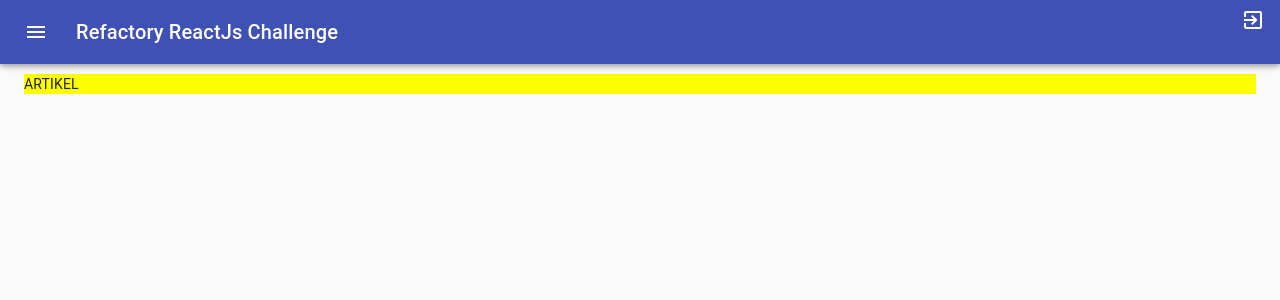
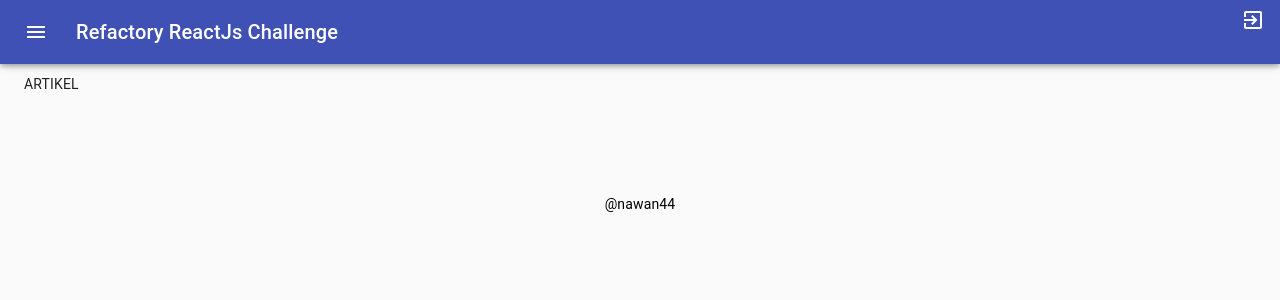
Before and after one commit to nawan44/refactory-challenge-reactjs, a React (Create React App) app: page /article in a window 1280 px wide. Shown: the top 300 px of the page. Built offline with nearby package versions, Linux system fonts and the light colour scheme.

Commit message:
add footer

```diff
--- a/src/Component/Layout/Footer/index.jsx
+++ b/src/Component/Layout/Footer/index.jsx
@@ -1,5 +1,5 @@
 import React from "react";
 
 export default function Footer() {
-  return <div style={{color:"black"}}>Footer</div>;
+  return <div style={{color:"black", height:"auto", width:"100%", float:"left", textAlign:"center", margin:"0 auto", marginTop:"100px"}}>@nawan44</div>;
 }
--- a/src/Component/Layout/index.jsx
+++ b/src/Component/Layout/index.jsx
@@ -9,7 +9,7 @@ import List from "@material-ui/core/List";
 import Typography from "@material-ui/core/Typography";
 import Divider from "@material-ui/core/Divider";
 import IconButton from "@material-ui/core/IconButton";
-
+import Footer from "../Layout/Footer"
 import {
   Home,
   Person,
@@ -66,6 +66,8 @@ const useStyles = makeStyles((theme) => ({
     justifyContent: "flex-end",
   },
   content: {
+    width:"100%",
+    float:"left",
     flexGrow: 1,
     padding: theme.spacing(3),
     transition: theme.transitions.create("margin", {
@@ -201,6 +203,8 @@ export default function PersistentDrawerLeft(props) {
       <main className={classes.content}>
         <div className={classes.toolbar} />
         {props.children}
+        <Footer />
+
       </main>
     </div>
   );
--- a/src/Page/Artikel/index.jsx
+++ b/src/Page/Artikel/index.jsx
@@ -5,7 +5,6 @@ const useStyles = makeStyles({
   root:{
     width:"100%",
     margin: "50px 0 0 0 ",
-    backgroundColor:"yellow"
   },
 })
 
--- a/src/Page/Home/index.jsx
+++ b/src/Page/Home/index.jsx
@@ -5,7 +5,6 @@ const useStyles = makeStyles({
   root:{
     width:"100%",
     margin: "50px 0 0 0 ",
-    backgroundColor:"green"
   },
 })
 
--- a/src/Page/User/index.jsx
+++ b/src/Page/User/index.jsx
@@ -5,7 +5,6 @@ const useStyles = makeStyles({
   root:{
     width:"100%",
     margin: "50px 0 0 0 ",
-    backgroundColor:"red"
   },
 })
 
```
Also changed, not shown: 1 other file (tests, documents, lock files or other folders).
